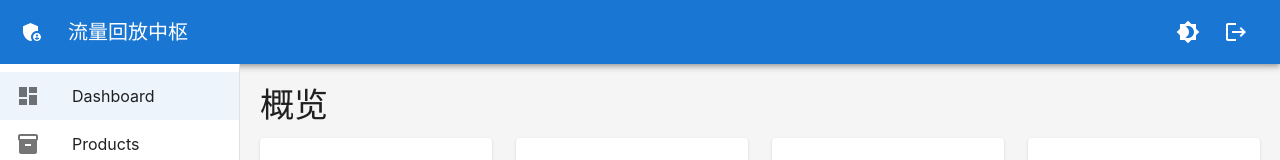
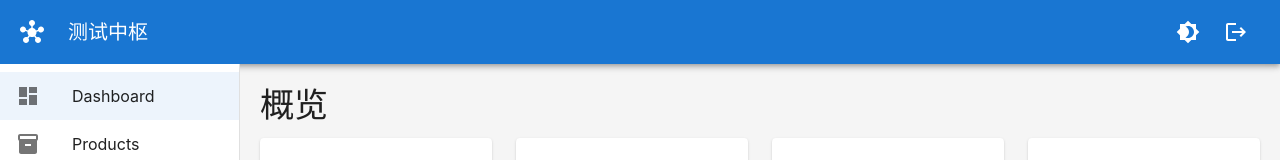
Before and after one commit to YongShuaiJi/auto-insight, a React (Vite) app: page / in a window 1280 px wide. Shown: the top 160 px of the page. Built offline with nearby package versions, Linux system fonts and the light colour scheme.

Commit message:
ai code 改变平台图标、title

```diff
--- a/index.html
+++ b/index.html
@@ -4,7 +4,7 @@
     <meta charset="UTF-8" />
     <link rel="icon" type="image/svg+xml" href="/icon-128x128.png" />
     <meta name="viewport" content="width=device-width, initial-scale=1.0" />
-    <title>流量回放中枢</title>
+    <title>测试中枢</title>
   </head>
   <body>
     <div id="root"></div>
--- a/src/components/Header.tsx
+++ b/src/components/Header.tsx
@@ -7,7 +7,7 @@ import {
   Tooltip
 } from "@mui/material";
 import {
-  AdminPanelSettings as AdminPanelSettingsIcon,
+  Hub as HubIcon,
   Logout as LogoutIcon,
   Brightness4 as DarkModeIcon,
   Brightness7 as LightModeIcon
@@ -20,7 +20,7 @@ interface HeaderProps {
 }
 
 const Header: React.FC<HeaderProps> = ({
-  title = "Admin Dashboard",
+  title = "测试中枢",
   onLogout = () => console.log("Logout clicked")
 }) => {
   // Get theme mode and toggle function
@@ -32,10 +32,10 @@ const Header: React.FC<HeaderProps> = ({
         <IconButton
           edge="start"
           color="inherit"
-          aria-label="admin dashboard"
+          aria-label="test central hub"
           sx={{ mr: 2 }}
         >
-          <AdminPanelSettingsIcon />
+          <HubIcon />
         </IconButton>
         <Typography variant="h6" component="div" sx={{ flexGrow: 1 }}>
           {title}
--- a/src/components/Layout.tsx
+++ b/src/components/Layout.tsx
@@ -14,7 +14,7 @@ interface LayoutProps {
 
 const Layout: React.FC<LayoutProps> = ({
   children,
-  title = "流量回放中枢",
+  title = "测试中枢",
   navItems,
   selectedItem,
   onItemSelect,
```
